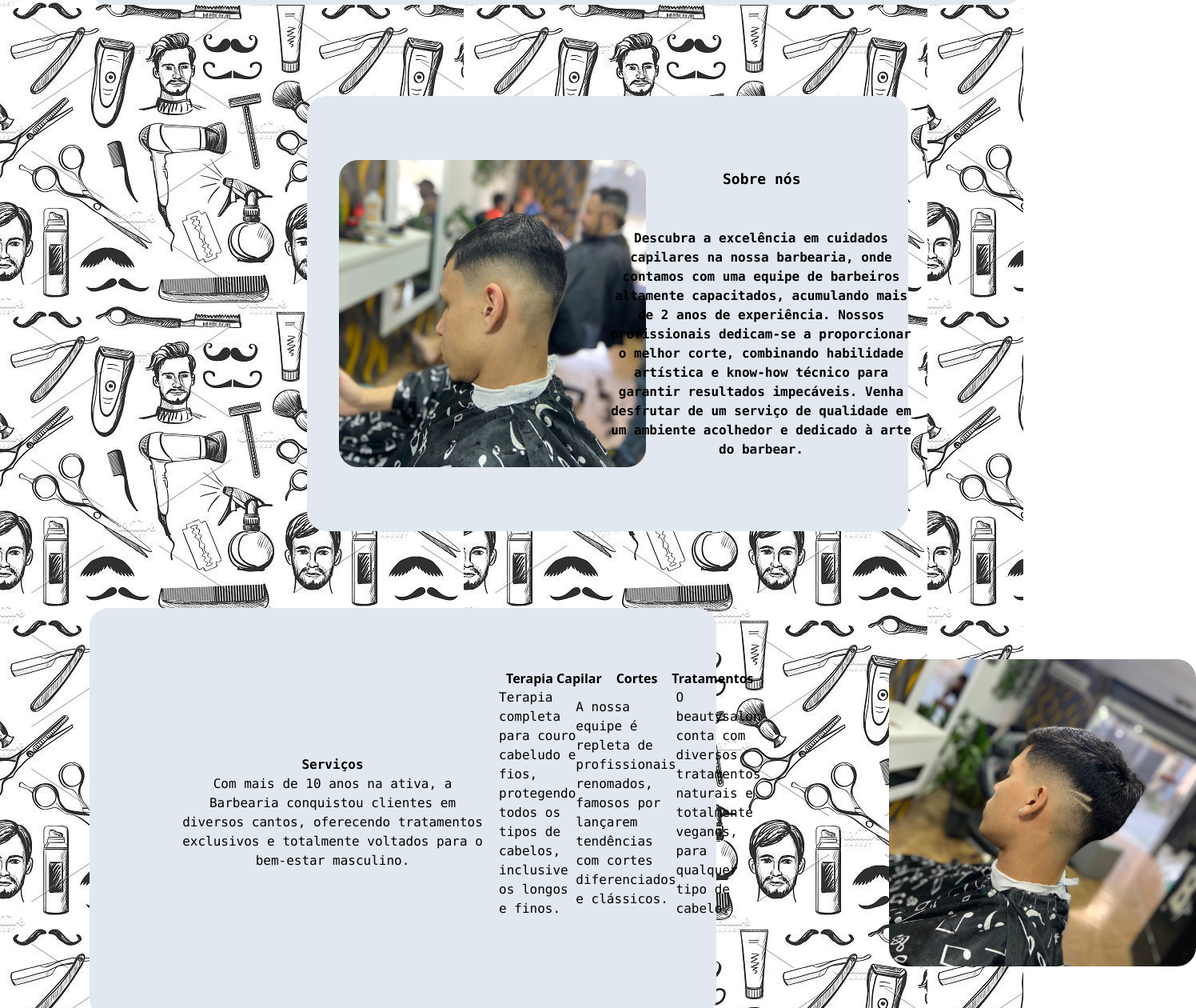
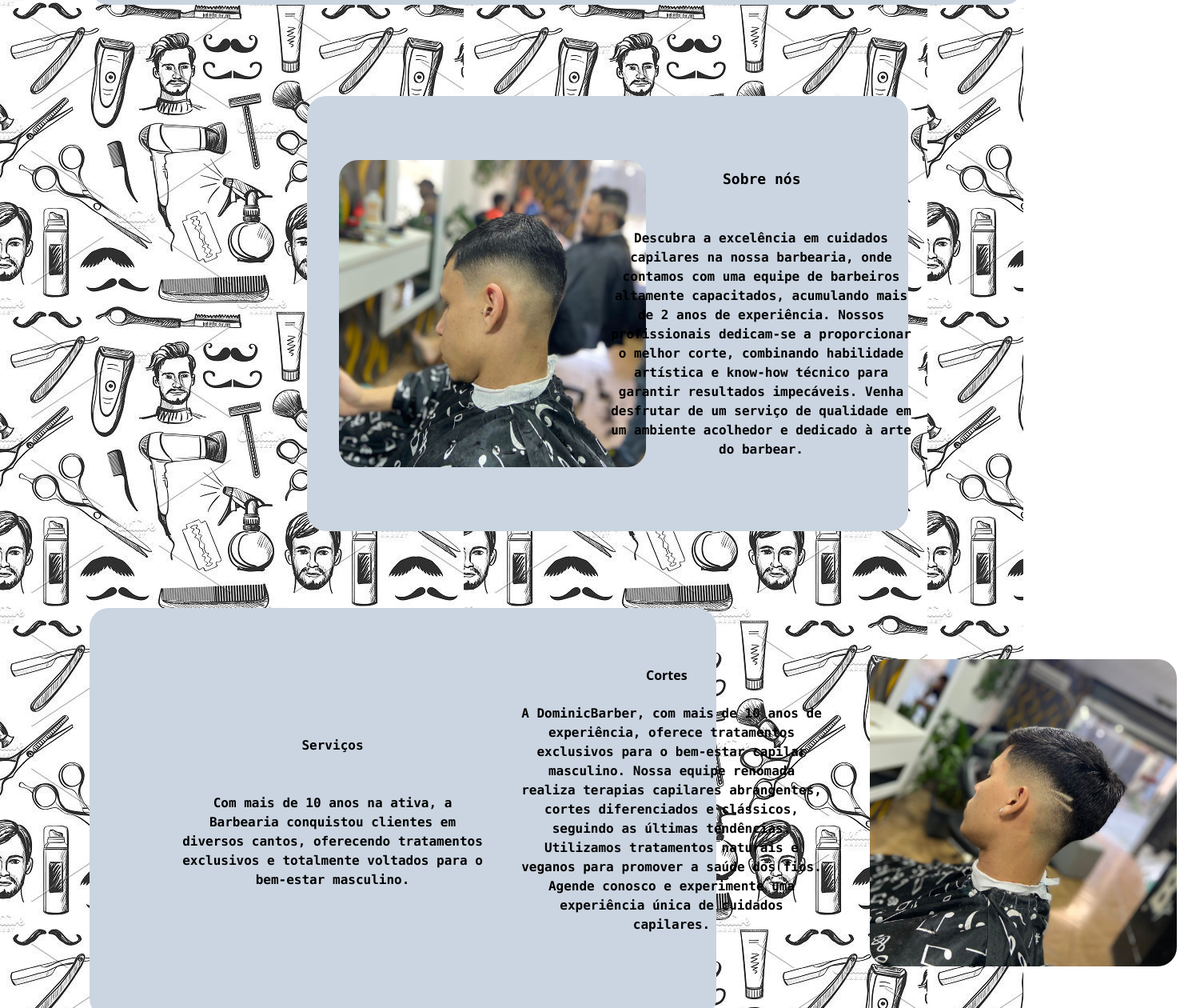
Before and after one commit to ThiagoSilva698/AgendamentoBarbeiro, a Next.js app: page / in a window 1280 px wide. Shown: the part 720-1980 px from the top of the page at 80% size, 1496 px wide, since content can reach past the window. Built offline with nearby package versions, Linux system fonts and the light colour scheme.

Commit message:
falta finalizar
depois ultima parte

```diff
--- a/src/app/components/depoimentos.tsx
+++ b/src/app/components/depoimentos.tsx
@@ -3,7 +3,7 @@ import React from 'react';
 const Depoimentos = () => {
   return (
     <>
-      <section className='h-96 table mr-96 mb-96 flex flex-col justify-center items-start ml-28 bg-slate-200 rounded-3xl'>
+      <section className='h-96 table mr-96 mb-96 flex flex-col justify-center items-start ml-28 bg-slate-300 rounded-3xl'>
         <h1>Depoimentos de quem já passou por aqui</h1>
         <h2>      Eu sou cliente do Beautysalon há 5 anos e não troco por nada! Certamente meu cabelo mudou muito depois que comecei a tratar somente com produtos naturais e veganos. São profissionais incríveis e qualificados.</h2>
       </section>
--- a/src/app/components/servicos.tsx
+++ b/src/app/components/servicos.tsx
@@ -3,30 +3,26 @@ import React from 'react';
 const Servicos = () => {
   return (
     <>
-      <section className='grid grid-cols-3 mr-96 mb-96 ml-28 -mt-40 bg-slate-200 rounded-3xl'>
+      <section className='grid grid-cols-3 mr-96 mb-96 ml-28 -mt-40 bg-slate-300 rounded-3xl'>
         <div className='h-96 mb-32 flex items-center'>
           <div className='mt-32'>
             <h1 className='text-center ml-28 font-extrabold'>
               Serviços
             </h1>
-            <h2 className='w-96 ml-28 text-center'>
+            <h2 className='w-96 ml-28 text-center mt-12 font-extrabold'>
               Com mais de 10 anos na ativa, a Barbearia conquistou clientes em diversos cantos, oferecendo tratamentos exclusivos e totalmente voltados para o bem-estar masculino.
             </h2>
           </div>
 
-          <div className='w-96 ml-4'>
-            <div className='flex items-center justify-around mt-20'>
-              <h2 className='font-sans font-bold'>Terapia Capilar</h2>
-              <h2 className='font-sans font-bold'>Cortes</h2>
-              <h2 className='font-sans font-bold'>Tratamentos</h2>
+          <div className='ml-10 mt-4 text-center'>
+            <div className='flex items-center justify-between mt-20'>
+              <h2 className='font-sans font-bold ml-40'>Cortes</h2>
             </div>
-            <div className='flex items-center justify-between'>
-              <p>Terapia completa para couro cabeludo e fios, protegendo todos os tipos de cabelos, inclusive os longos e finos.</p>
-              <p>A nossa equipe é repleta de profissionais renomados, famosos por lançarem tendências com cortes diferenciados e clássicos.</p>
-              <p>O beautysalon conta com diversos tratamentos naturais e totalmente veganos, para qualquer tipo de cabelo.</p>
+            <div className='flex w-96 items-center mt-6 justify-between font-extrabold'>
+              <p>A DominicBarber, com mais de 10 anos de experiência, oferece tratamentos exclusivos para o bem-estar capilar masculino. Nossa equipe renomada realiza terapias capilares abrangentes, cortes diferenciados e clássicos, seguindo as últimas tendências. Utilizamos tratamentos naturais e veganos para promover a saúde dos fios. Agende conosco e experimente uma experiência única de cuidados capilares.</p>
             </div>
           </div>
-          <div className='ml-40 mt-32'>
+          <div className='ml-14 mt-32'>
               <img className='max-w-xl max-h-96 rounded-3xl ' src="/images/3.jpg" alt="" />
           </div>
         </div>
--- a/src/app/components/sobre.tsx
+++ b/src/app/components/sobre.tsx
@@ -4,7 +4,7 @@ const Sobre = () => {
   return (
     <>
       <section className='h-screen mt-10'>
-        <div className='items-center mr-36 ml-96 mb-16 grid grid-cols-2 bg-slate-200 rounded-3xl'>
+        <div className='items-center mr-36 ml-96 mb-16 grid grid-cols-2 bg-slate-300 rounded-3xl'>
           <div>
             <img className='max-w-xl max-h-96 rounded-3xl mr-52 mt-20 mb-20 ml-10' src="/images/1.jpg" alt="" />
           </div>
--- a/src/app/page.tsx
+++ b/src/app/page.tsx
@@ -11,7 +11,7 @@ export default function Home() {
       <Header />
       <div className='bg-bgbar text-black font-mono'>
         <main className='h-screen ml-28 flex items-center'>
-          <div className='grid grid-cols-2 mt-20 bg-slate-200 rounded-3xl'>
+          <div className='grid grid-cols-2 mt-20 bg-slate-300 rounded-3xl'>
             <div>
               <h1 className='text-2xl font-extrabold mt-32 ml-28 w-96'>Conheça a melhor barbearia da zona norte!</h1>
               <h2 className='ml-28 text-lg w-96 mb-16 mt-1'>Um salão exclusivo em Recife, com barbeiros capacitados.</h2>
```
